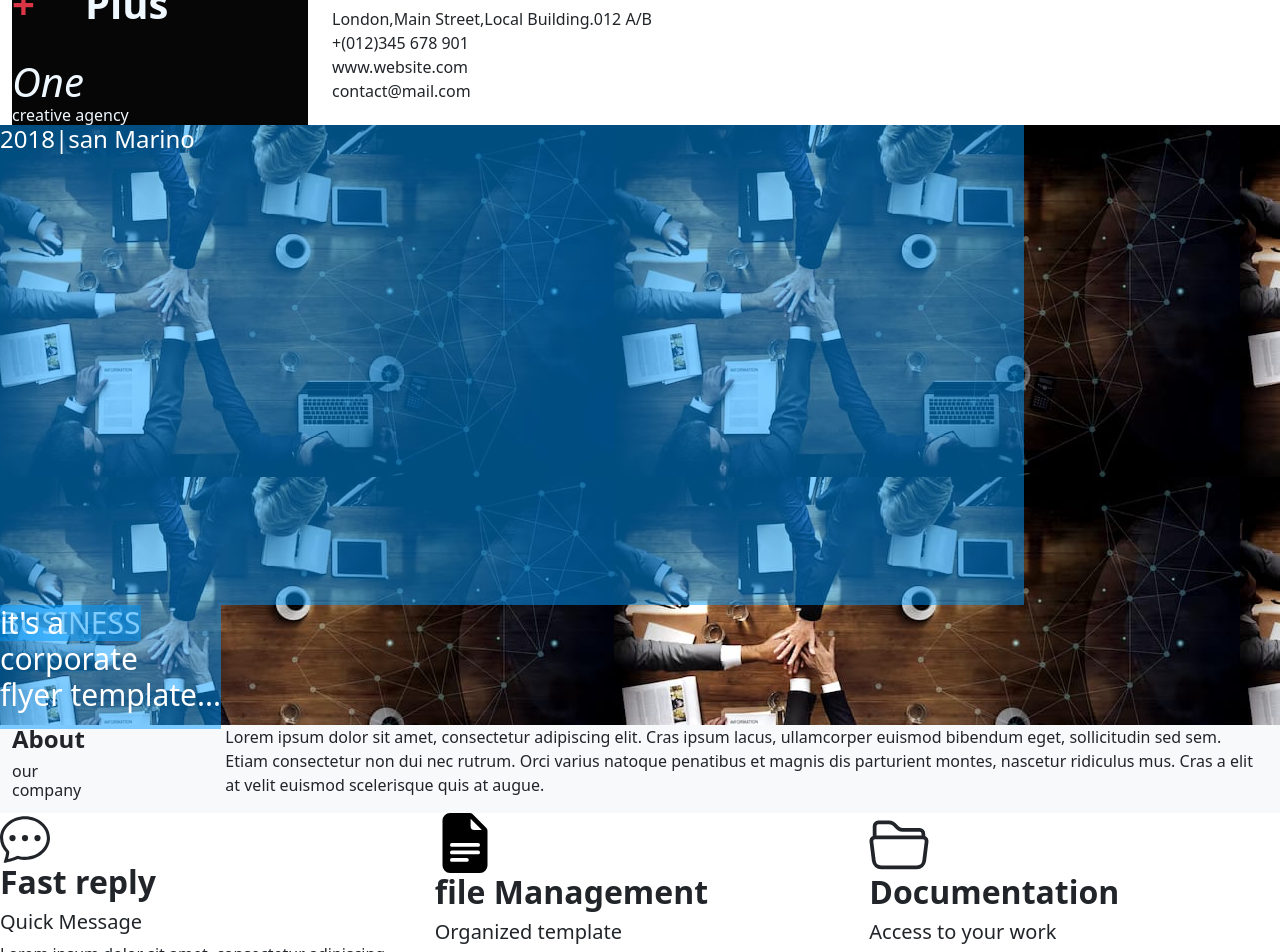
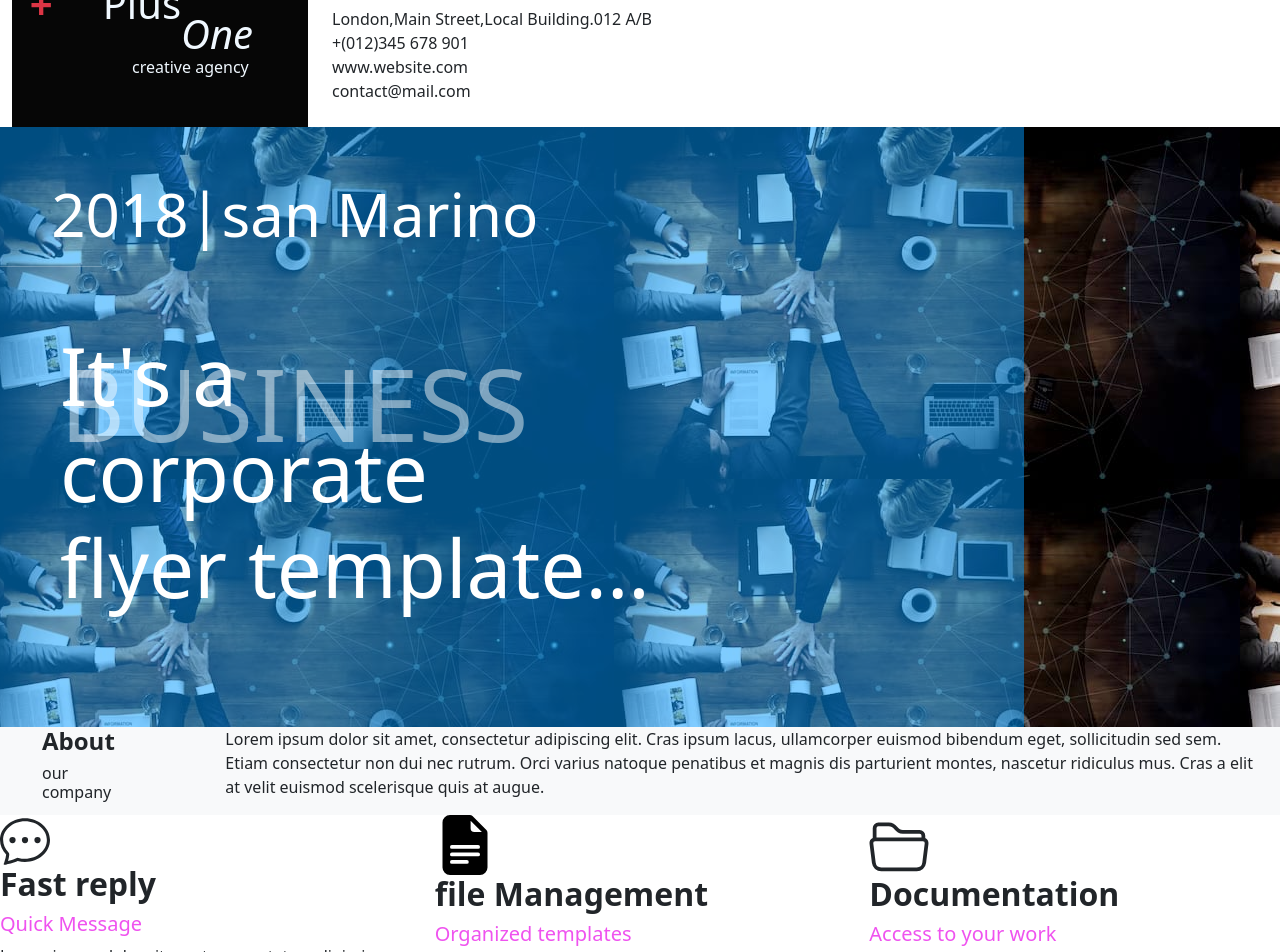
Before and after one commit to mchandrapal0806/layot4, a plain HTML site: page index.html in a window 1280 px wide. Shown: the part 20-972 px from the top of the page. Drawn offline with nearby package versions, Linux system fonts and the light colour scheme; files whose address does not match are found by name.

Commit message:
Add files via upload

```diff
--- a/index.html
+++ b/index.html
@@ -14,7 +14,7 @@
             <div class="col-xl-3">
 
                 <h1 class="nav"><b class="text-danger sign">+</b><b class="plus">Plus</b><br><i class="one">One</i></h1>
-                <h6 class="nav">creative agency</h6>
+                <h6 class="nav ang">creative agency</h6>
             </div>
             <div class="col-xl-4">
                 <h6><b>worldwide communication</b></h6>
@@ -31,18 +31,20 @@
      </nav>
    <div class="img-fuild">
     <div class="row">
+        <div class=""></div>
         <div class="image">
         <div class="col-xl-10 mn">
             <h4 class="san">2018|san Marino</h4>
+            <hr class="break">
         </div>
-        <div class="row">
+         <div class="row">
         <div class="col-xl-4 ">
             <h1 class="bus">BUSINESS</h1>
         </div>
-        <div class="row">
+         <div class="row">
         <div class="col-xl-8">
             <h5 class="it">
-               <p> it's a<br>corporate<br>flyer template...</p>
+               <p> It's a<br>corporate<br>flyer template...</p>
             </h5>
         </div>
     </div>
@@ -53,11 +55,11 @@
      <div class="container-fluid">
         <div class="row">
             <div class="col-xl-2 bg-light">
-                <h4><b>About</b><br></h4>
-                <h6>our <br>company</h6>
+                <h4><b class="about">About</b><br></h4>
+                <h6 class="about">our <br>company</h6>
 
             </div>
-            <div class="col-xl-10 bg-light"><p>
+            <div class="col-xl-10 bg-light"><p class="text">
                 Lorem ipsum dolor sit amet, consectetur adipiscing elit.
                  Cras ipsum lacus, ullamcorper euismod bibendum eget, sollicitudin sed sem.
                   Etiam consectetur non dui nec rutrum. Orci varius natoque penatibus et magnis
@@ -74,9 +76,9 @@
                     <path d="M5 8a1 1 0 1 1-2 0 1 1 0 0 1 2 0zm4 0a1 1 0 1 1-2 0 1 1 0 0 1 2 0zm3 1a1 1 0 1 0 0-2 1 1 0 0 0 0 2z"/>
                     <path d="m2.165 15.803.02-.004c1.83-.363 2.948-.842 3.468-1.105A9.06 9.06 0 0 0 8 15c4.418 0 8-3.134 8-7s-3.582-7-8-7-8 3.134-8 7c0 1.76.743 3.37 1.97 4.6a10.437 10.437 0 0 1-.524 2.318l-.003.011a10.722 10.722 0 0 1-.244.637c-.079.186.074.394.273.362a21.673 21.673 0 0 0 .693-.125zm.8-3.108a1 1 0 0 0-.287-.801C1.618 10.83 1 9.468 1 8c0-3.192 3.004-6 7-6s7 2.808 7 6c0 3.193-3.004 6-7 6a8.06 8.06 0 0 1-2.088-.272 1 1 0 0 0-.711.074c-.387.196-1.24.57-2.634.893a10.97 10.97 0 0 0 .398-2z"/>
                   </svg>
-                <h2><b>Fast reply</b></h2>
-                <h5>Quick Message</h5>
-                <p>Lorem ipsum dolor sit amet,
+                <h2><b >Fast reply</b></h2>
+                <h5 class="color">Quick Message</h5>
+                <p class="text">Lorem ipsum dolor sit amet,
                     consectetur adipiscing elit.
                     Cras ipsum lacus, ullamcorper
                     euismod bibendum eget, sollicitudin sed sem.
@@ -88,8 +90,8 @@
                     <path d="M9.293 0H4a2 2 0 0 0-2 2v12a2 2 0 0 0 2 2h8a2 2 0 0 0 2-2V4.707A1 1 0 0 0 13.707 4L10 .293A1 1 0 0 0 9.293 0zM9.5 3.5v-2l3 3h-2a1 1 0 0 1-1-1zM4.5 9a.5.5 0 0 1 0-1h7a.5.5 0 0 1 0 1h-7zM4 10.5a.5.5 0 0 1 .5-.5h7a.5.5 0 0 1 0 1h-7a.5.5 0 0 1-.5-.5zm.5 2.5a.5.5 0 0 1 0-1h4a.5.5 0 0 1 0 1h-4z"/>
                   </svg>
                 <h2><b>file Management</b></h2>
-                <h5>Organized template</h5>
-                <p>Lorem ipsum dolor sit amet,
+                <h5 class="color">Organized templates</h5>
+                <p class="text">Lorem ipsum dolor sit amet,
                     consectetur adipiscing elit.
                     Cras ipsum lacus, ullamcorper
                     euismod bibendum eget, sollicitudin sed sem.
@@ -100,7 +102,7 @@
                     <path d="M1 3.5A1.5 1.5 0 0 1 2.5 2h2.764c.958 0 1.76.56 2.311 1.184C7.985 3.648 8.48 4 9 4h4.5A1.5 1.5 0 0 1 15 5.5v.64c.57.265.94.876.856 1.546l-.64 5.124A2.5 2.5 0 0 1 12.733 15H3.266a2.5 2.5 0 0 1-2.481-2.19l-.64-5.124A1.5 1.5 0 0 1 1 6.14V3.5zM2 6h12v-.5a.5.5 0 0 0-.5-.5H9c-.964 0-1.71-.629-2.174-1.154C6.374 3.334 5.82 3 5.264 3H2.5a.5.5 0 0 0-.5.5V6zm-.367 1a.5.5 0 0 0-.496.562l.64 5.124A1.5 1.5 0 0 0 3.266 14h9.468a1.5 1.5 0 0 0 1.489-1.314l.64-5.124A.5.5 0 0 0 14.367 7H1.633z"/>
                   </svg>
                 <h2><b>Documentation</b></h2>
-                <h5>Access to your work</h5>
+                <h5 class="color">Access to your work</h5>
                 <p>Lorem ipsum dolor sit amet,
                     consectetur adipiscing elit.
                     Cras ipsum lacus, ullamcorper
--- a/style.css
+++ b/style.css
@@ -2,7 +2,13 @@
     background-color: rgb(6, 6, 6);
     color: aliceblue;
     text-align: left;
+    padding-left:6%;
 }
+.ang{
+    padding-left: 120px;
+    padding-bottom: 50px;
+}
+
 .image{
     background-image: url("image/image1.jpeg");
     width: 100%;
@@ -15,41 +21,71 @@
 .plus{
     margin-left: 50px;
     text-align: center;
+    font-weight: 400;
 }
 .one{
 
     padding-top:30px;
-    padding-right: 70px;
+    padding-right: 50px;
+    font-weight: 400;
 
 }
 .mn{
 
+  background-color: rgb(0, 153, 255, 0.5);
+    width: 80%;
+    color: white;
+    background-repeat: no-repeat;
+    height: 100%;
 
-    background-color: rgb(0, 153, 255, 0.5);
-    width: 80%;
-    height: 480px;
-    padding-bottom: 3%;
-    color: white;
 }
+.san{
+    font-size: 60px;
+    font-weight: 400;
+    padding-top: 5%;
+    padding-left: 5%;
 
+}
+.break{
+    color: aliceblue;
+    font-weight: 700;
+    font-size: 50px;
+    width: 10%;
+    padding-left: 10%;
+}
 .bus{
-    color:white;
-    font-size: 30px;
-    background-color: rgb(0, 153, 255, 0.5);
+    color:rgba(255, 255, 255, 0.473);
+    font-size: 100px;
+    font-weight: 400;
     position: absolute;
-    padding-top: -50%;
+    margin-top: -30%;
+    margin-left: 60px;
+
+
 }
 .it{
-    color: white;
-    font-size: 30px;
+    color: rgb(255, 255, 255);
+    font-size: 80px;
     position: absolute;
-    background-color: rgb(0, 153, 255, 0.5);
+    margin-top: -400px;
+    margin-left: 60px;
+    font-weight: 500;
 
+}.about{
+    padding-left: 30px;
 }
-
 .footer{
     background-color: black;
     color: aliceblue;
     height: 80px;
-    margin-top: 20px;
+    padding-top: 20px;
+    padding-left: 70px;
+    padding-right: 10px;
+    font-weight: 400;
 }
+.color{
+    color:rgb(239, 83, 239);
+}
+.text{
+    text-align: left;
+}
```
